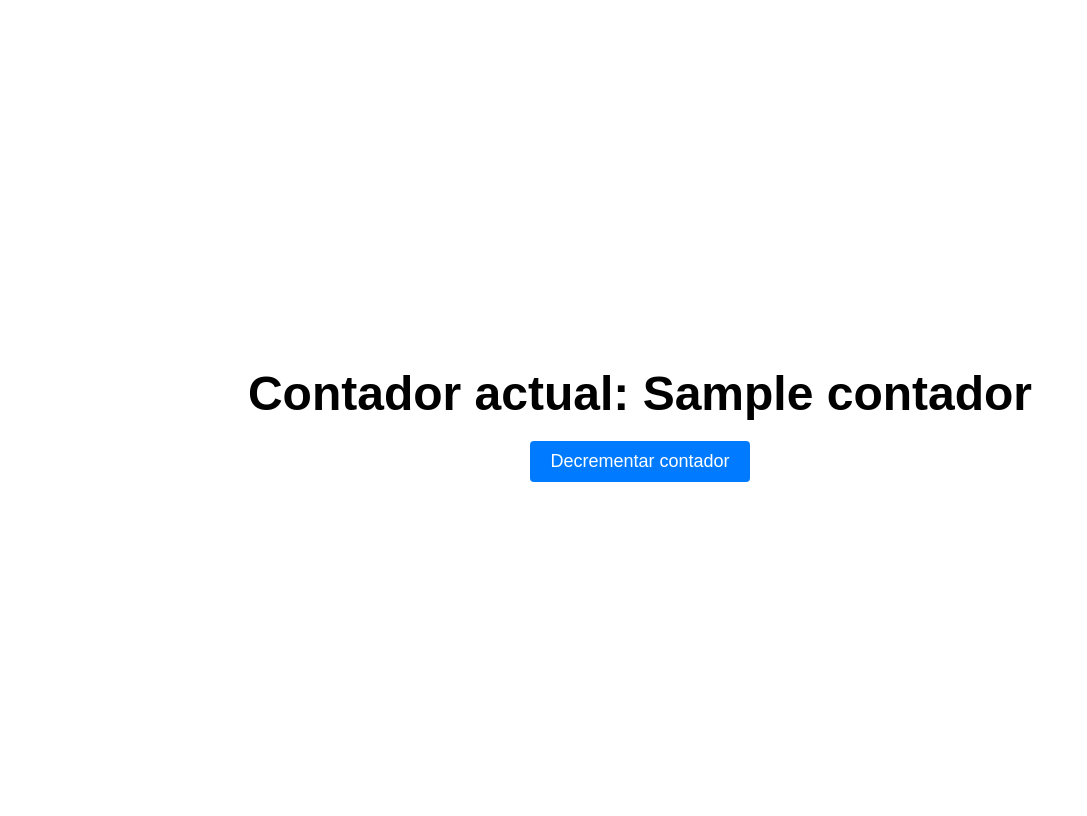
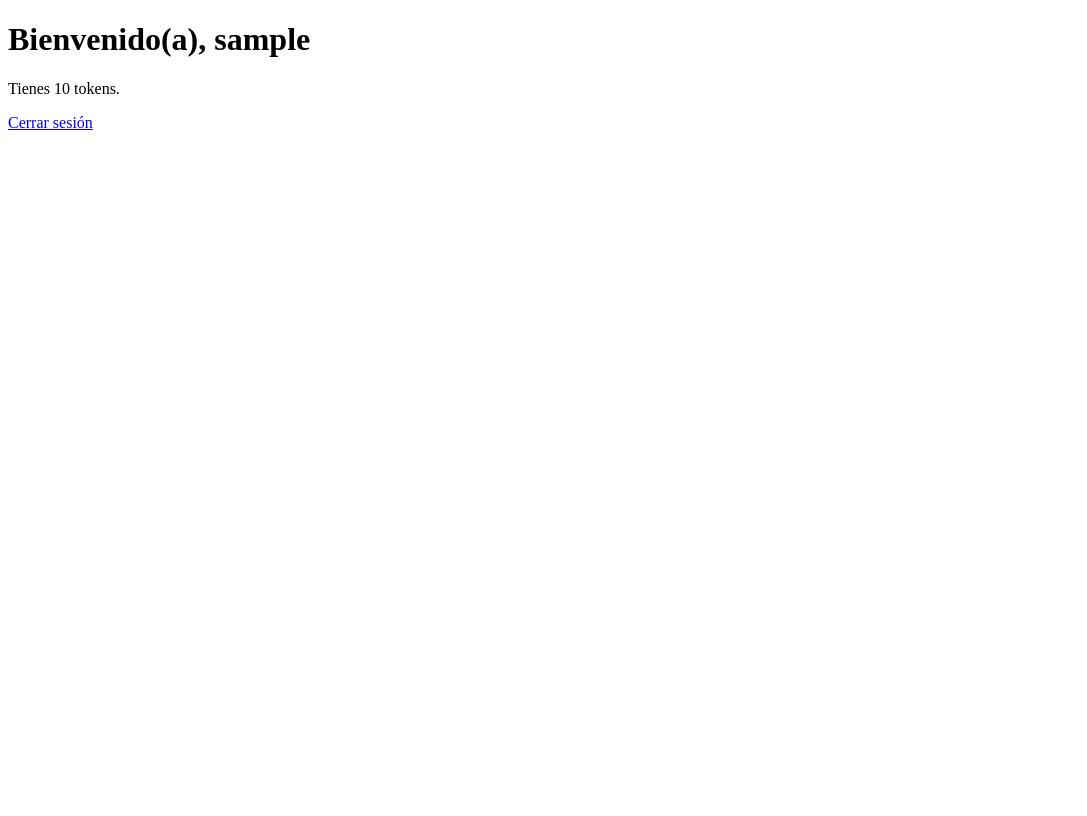
Before and after one commit to marto-nieto-g16/coindrops_demo, a Flask app: template templates/index.html in a window 1280 px wide. Shown: the whole page, without its empty margins (0-1087 px from the left). After the commit the page ends 130 px from the top, so only its background shows below. Run offline with Flask 3, Linux system fonts and the light colour scheme; the template is opened without the code that fills it: most values are stand-ins (such as "Sample title", 1, 10 or a date in 2020).

Commit message:
Update index.html

```diff
--- a/templates/index.html
+++ b/templates/index.html
@@ -2,50 +2,11 @@
 <!DOCTYPE html>
 <html>
 <head>
-    <title>Contador en Flask</title>
-    <script src="https://code.jquery.com/jquery-3.6.0.min.js"></script>
-    <script>
-        function decrementarContador() {
-            $.get("/decrementar");
-        }
-
-        setInterval(decrementarContador, 1000);
-    </script>
-    <style>
-        body {
-            display: flex;
-            justify-content: center;
-            align-items: center;
-            height: 100vh;
-            font-family: Arial, sans-serif;
-        }
-
-        .contador {
-            display: flex;
-            flex-direction: column;
-            align-items: center;
-        }
-
-        .contador h1 {
-            font-size: 48px;
-            margin-bottom: 20px;
-        }
-
-        .contador button {
-            padding: 10px 20px;
-            font-size: 18px;
-            background-color: #007bff;
-            color: #fff;
-            border: none;
-            border-radius: 4px;
-            cursor: pointer;
-        }
-    </style>
+    <title>Plataforma de Tokens</title>
 </head>
 <body>
-    <div class="contador">
-        <h1>Contador actual: {{ contador }}</h1>
-        <button onclick="decrementarContador()">Decrementar contador</button>
-    </div>
+    <h1>Bienvenido(a), {{ username }}</h1>
+    <p>Tienes {{ tokens }} tokens.</p>
+    <a href="/logout">Cerrar sesión</a>
 </body>
 </html>
```
